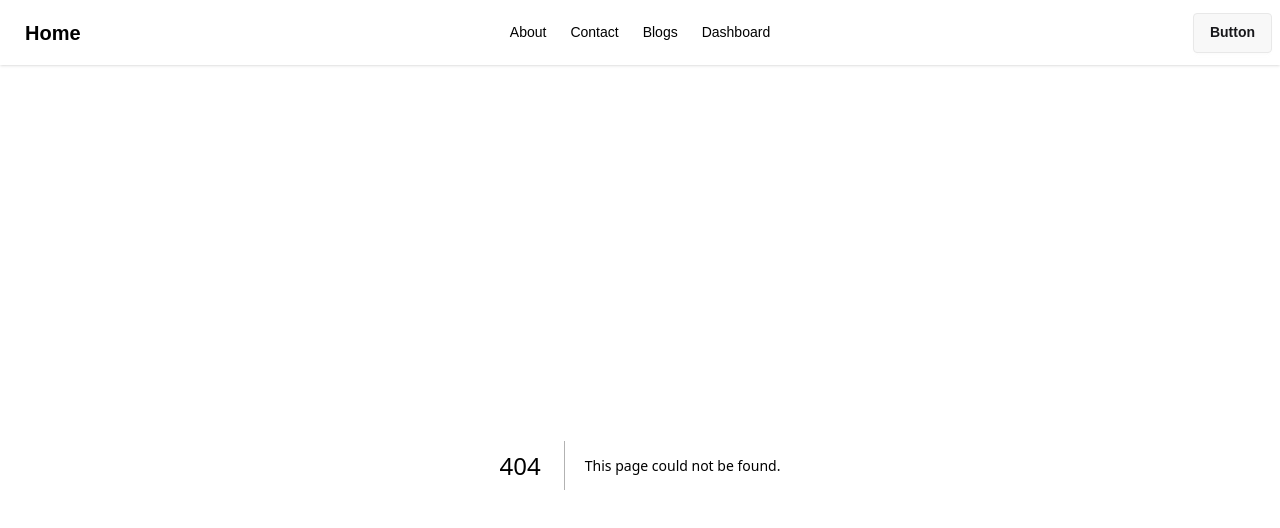
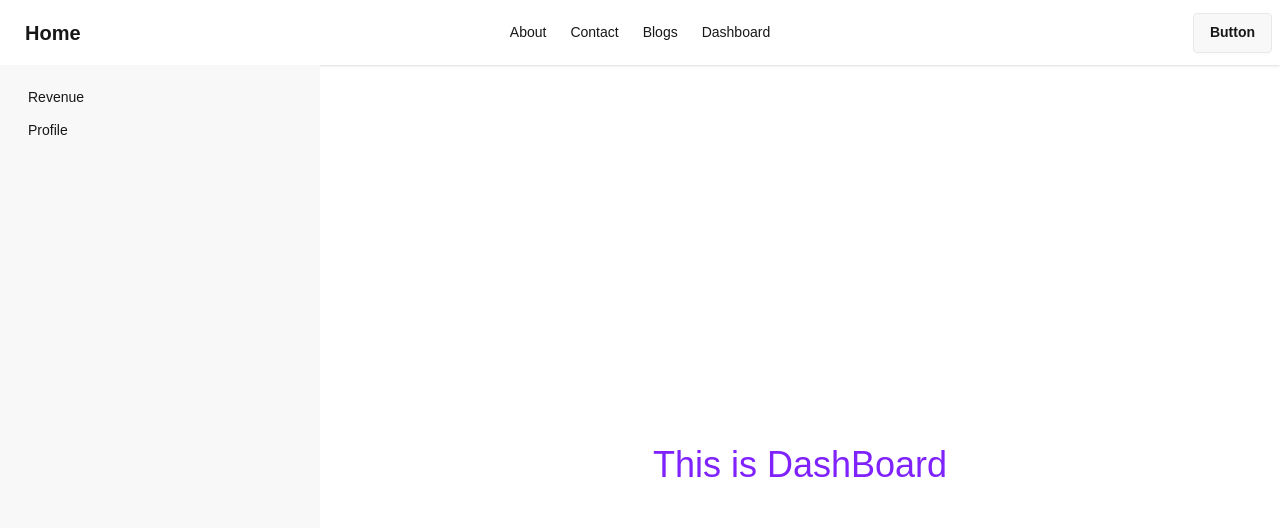
Before and after one commit to Nafiul-Islam-Eshan/first-next-app, a Next.js app: page /dashboard in a window 1280 px wide. Before the commit this address had no page. Shown: the top 528 px of the page. Built offline with nearby package versions, Linux system fonts and the light colour scheme.

Commit message:
dashboard

```diff
--- /dev/null
+++ b/src/app/dashboard/layout.jsx
@@ -0,0 +1,31 @@
+import Link from "next/link";
+import React from "react";
+
+const DashBoardLayout = ({ children }) => {
+  return (
+    <div className="drawer lg:drawer-open">
+      <input id="my-drawer-3" type="checkbox" className="drawer-toggle" />
+      <div className="drawer-content flex flex-col items-center justify-center">
+        {/* Page content here */}
+        {children}
+        <label htmlFor="my-drawer-3" className="btn drawer-button lg:hidden">
+          Open drawer
+        </label>
+      </div>
+      <div className="drawer-side">
+        <label
+          htmlFor="my-drawer-3"
+          aria-label="close sidebar"
+          className="drawer-overlay"
+        ></label>
+        <ul className="menu bg-base-200 min-h-full w-80 p-4">
+          {/* Sidebar content here */}
+          <li><Link href="./revenue">Revenue</Link> </li>
+          <li><Link href="./profile">Profile</Link> </li>
+        </ul>
+      </div>
+    </div>
+  );
+};
+
+export default DashBoardLayout;
--- /dev/null
+++ b/src/app/dashboard/page.jsx
@@ -0,0 +1,11 @@
+import React from 'react';
+
+const DashboardPage = () => {
+    return (
+        <div>
+            <h1 className="text-4xl text-violet-600">This is DashBoard</h1>
+        </div>
+    );
+};
+
+export default DashboardPage;
--- /dev/null
+++ b/src/app/dashboard/profile/page.jsx
@@ -0,0 +1,11 @@
+import React from 'react';
+
+const ProfilePage = () => {
+    return (
+        <div>
+            <h1 className="text-3xl text-blue-400">Update Your Profile</h1>
+        </div>
+    );
+};
+
+export default ProfilePage;
--- /dev/null
+++ b/src/app/dashboard/revenue/page.jsx
@@ -0,0 +1,11 @@
+import React from 'react';
+
+const RevenuePage = () => {
+    return (
+        <div>
+            <h1 className="text-3xl text-rose-500">Revenue Comming Soon...</h1>
+        </div>
+    );
+};
+
+export default RevenuePage;
```
